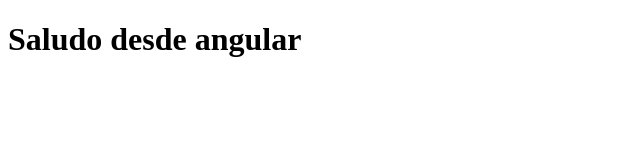
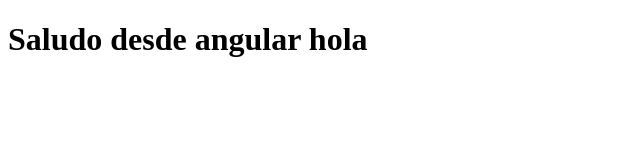
Before and after one commit to rodolfo341/trabajos-angular, an Angular app: page / in a window 1280 px wide. Shown: the top 160 px of the page, without its empty margins (0-640 px from the left). Built offline with nearby package versions, Linux system fonts and the light colour scheme.

Commit message:
empezamos

```diff
--- a/src/app/app.component.html
+++ b/src/app/app.component.html
@@ -1 +1 @@
-<h1>{{saludo}}</h1>
+<h1>{{saludo}} hola</h1>
```
